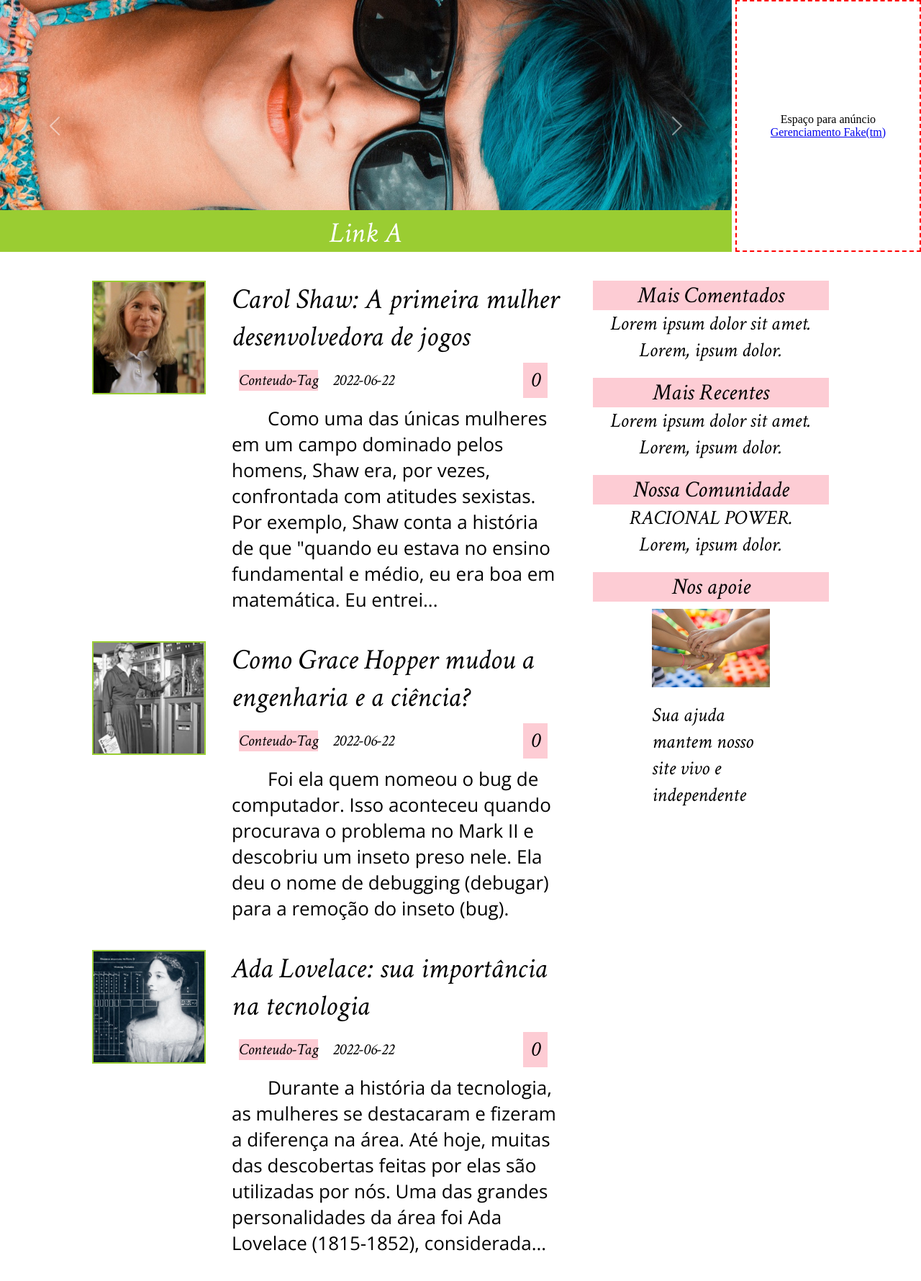
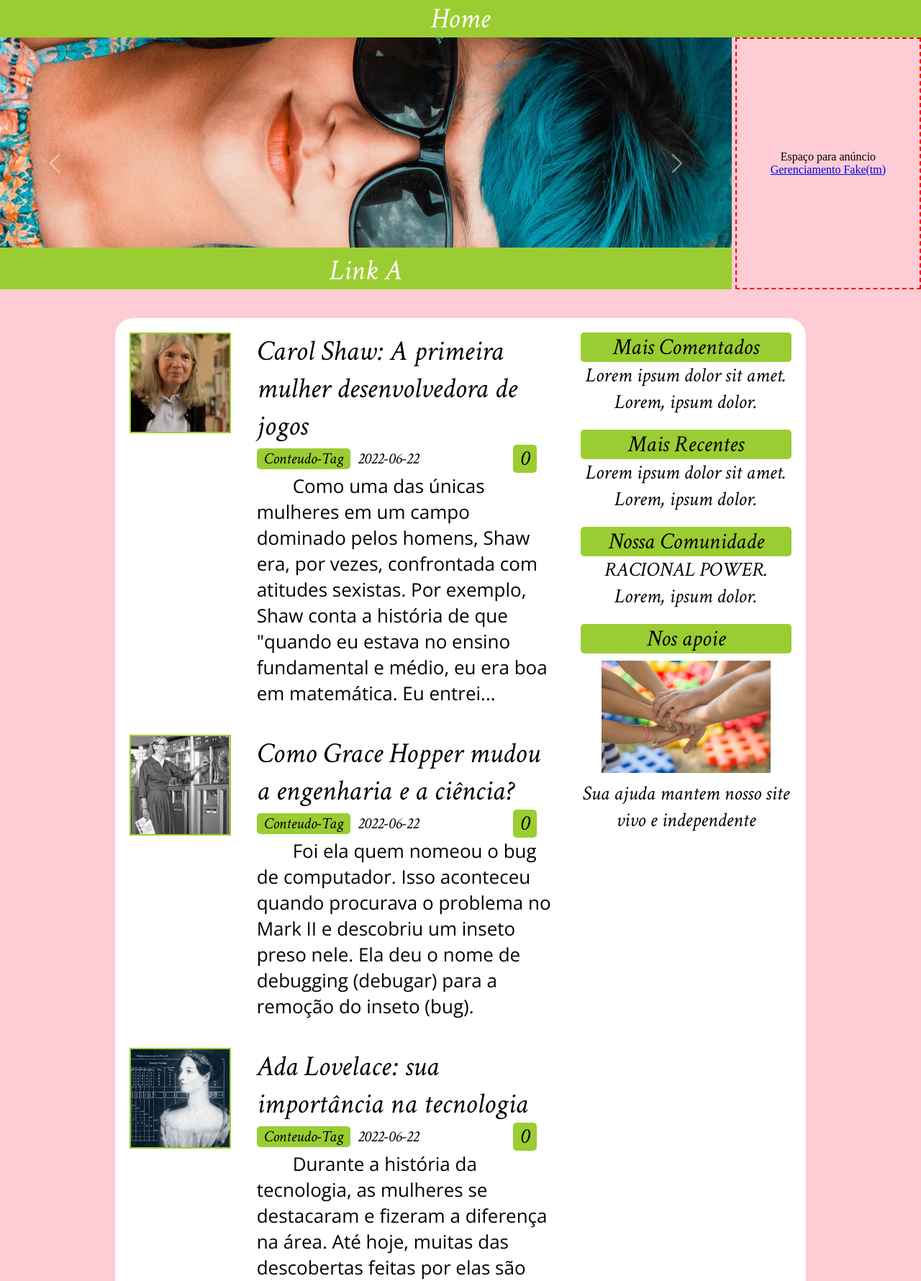
Before and after one commit to jrafaelpcruz/hackaton-pamI, a PHP site: page / in a window 1280 px wide. Shown: the part 139-1919 px from the top of the page at 72% size. Run offline with PHP 8.4, Linux system fonts and the light colour scheme; data comes from the database, SQL or seed files in the repository; some libraries are stand-ins or nearby versions.

Commit message:
varias aprimoramentos e mudanças no estilo e design

```diff
--- a/conteudo-inserir.php
+++ b/conteudo-inserir.php
@@ -1,3 +1,4 @@
+<h1 class="contato-titulo">GSM FAKE</h1>
 <main>
 <form action="?page=proc" method="POST">
   <input type="hidden" name="acao" value="conteudo-inserir">
--- a/inicio.php
+++ b/inicio.php
@@ -1,4 +1,5 @@
 <!-- script js carregando bootstrap-->
+<h1 class="contato-titulo">Home</h1>
 <script src="js/bootstrap.min.js"></script>
 <div class="spotlight-container">
   <div class="spotlight">
@@ -49,7 +50,7 @@
           print "<a href='?page=conteudo&codCtu={$row->codCtu}'>$row->titulo</a>";
           print "<div class='conteudo-atributos'>";
           print "<ul>";
-            print "<li><span class='tag-rosa'>Conteudo-Tag</span></li>";
+            print "<li><span class='tag'>Conteudo-Tag</span></li>";
             print "<li>{$row->data}</li>";
           print "</ul>";
           print "<div class='conteudo-atributos-comentarios'>0</div>";
@@ -59,27 +60,7 @@
       }
     }
     ?>
-
     </div>
-    <div class="conteudo-left">
-      <h1>Mais Comentados</h1>
-      <a href="#">Lorem ipsum dolor sit amet.</a>
-      <a href="#">Lorem, ipsum dolor.</a>
-      <h1>Mais Recentes</h1>
-      <a href="#">Lorem ipsum dolor sit amet.</a>
-      <a href="#">Lorem, ipsum dolor.</a>
-      <h1>Nossa Comunidade</h1>
-      <a href="https://racionalpower.wordpress.com/">RACIONAL POWER.</a>
-      <a href="#">Lorem, ipsum dolor.</a>
-      <h1>Nos apoie</h1>
-      <div class="conteudo-left-apoie">
-        <div>
-          <a href="#"><img src="img/hands.jpg" /></a>
-        </div>
-        <div>
-          <a href="#">Sua ajuda mantem nosso site vivo e independente</a>
-        </div>
-      </div>
-    </div>
+    <?php include 'left-menu.php' ?>
   </div>
  </main>
--- /dev/null
+++ b/left-menu.php
@@ -0,0 +1,28 @@
+<div class="conteudo-left">
+      <div>
+        <h1>Mais Comentados</h1>
+        <a href="#">Lorem ipsum dolor sit amet.</a>
+        <a href="#">Lorem, ipsum dolor.</a>
+      </div>
+      <div>
+        <h1>Mais Recentes</h1>
+        <a href="#">Lorem ipsum dolor sit amet.</a>
+        <a href="#">Lorem, ipsum dolor.</a>
+      </div>
+      <div>
+        <h1>Nossa Comunidade</h1>
+        <a href="https://racionalpower.wordpress.com/">RACIONAL POWER.</a>
+        <a href="#">Lorem, ipsum dolor.</a>
+      </div>
+      <div>
+        <h1>Nos apoie</h1>
+        <div class="conteudo-left-apoie">
+          <div>
+            <a href="#"><img src="img/hands.jpg" /></a>
+          </div>
+          <div>
+            <a href="#">Sua ajuda mantem nosso site vivo e independente</a>
+          </div>
+        </div>
+      </div>
+    </div>
--- a/styles/styles.css
+++ b/styles/styles.css
@@ -7,6 +7,9 @@
   --header-main-color:rgb(253, 204, 212);
   --header-nav-color:darkgreen;
   --header-second-color:yellowgreen;
+}
+body {
+  background-color: var(--header-main-color);
 }
 /*Header.php*/
 header {
@@ -42,9 +45,6 @@ li a:hover {
   display:none;
 }
 @media (max-width:980px) {
-  header {
-    background-color: #FFF;
-  }
   header h1 {
     font-size:10vw;
   }
@@ -72,18 +72,24 @@ li a:hover {
 
 /*inicio.php*/
 main {
-  width:80%;
+  width:75%;
+  padding:20px;
+  box-sizing:border-box;
   display:flex;
   flex-flow: wrap column;
   align-items: center;
+  margin-top: 40px;
   margin-left: auto;
   margin-right: auto;
   font-family: 'Crimson Text', serif;
+  background-color: #FFF;
+  border-radius: 25px;
 }
 .spotlight-container {
   width:100%;
   display:flex;
   gap:5px;
+  margin-bottom:20px;
 }
 .spotlight {
   flex:4 1 0;
@@ -115,7 +121,6 @@ main {
 }
 .container {
   width:100%;
-  margin-top:40px;
   display:flex;
   gap:40px;
 }
@@ -153,7 +158,7 @@ main {
   color:#000;
 }
 .conteudo a:hover {
-  font-weight: bold;
+  color: var(--header-second-color);
 }
 .conteudo p {
   font-size: 26px;
@@ -163,43 +168,41 @@ main {
 .conteudo-atributos {
   width:95%;
   display: flex;
-  gap:10px;
   justify-content: space-between;
   align-items: center;
-  margin:10px 0;
 }
 .conteudo-atributos ul {
   list-style: none;
   display:flex;
+  gap:10px;
   font-size: 22px;
 }
-.conteudo-atributos li {
-  padding:2px 10px;
-}
-.tag-verde {
+.tag {
   background-color: var(--header-second-color);
-}
-.tag-rosa {
-  background-color: var(--header-main-color);
+  padding:0 10px;
+  border-radius:5px;
 }
 .conteudo-atributos-comentarios {
   font-size:30px;
-  background-color:var(--header-main-color);
-  padding:5px 10px;
+  background-color:var(--header-second-color);
+  padding:0px 10px;
+  border-radius: 5px;
 }
 .conteudo-left {
   flex: 1 1 0;
   display:flex;
   flex-flow: wrap column;
+  gap:20px;
+}
+.conteudo-left div {
+  display:flex;
+  flex-flow: wrap column;
 }
 .conteudo-left h1 {
   font-weight: normal;
-  background-color: var(--header-main-color);
-  margin-top:20px;
+  background-color: var(--header-second-color);
   text-align:center;
-}
-.conteudo-left h1:first-child{
-  margin-top:0;
+  border-radius: 5px;
 }
 .conteudo-left a {
   font-size:28px;
@@ -208,21 +211,19 @@ main {
   color:#000;
 }
 .conteudo-left a:hover {
-  font-weight: bold;
+  color: var(--header-second-color);
 }
 .conteudo-left-apoie {
   width:100%;
   display:flex;
-  flex-flow:wrap column;
-  align-items: center;
-  gap:10px;
+  flex-flow:column;
   margin-top:10px;
 }
 .conteudo-left-apoie div {
-  width:50%;
+  flex:1 1 0;
 }
 .conteudo-left-apoie img {
-  width:100%;
+  width:80%;
 }
 @media (max-width:1200px) {
   .conteudo-left {
```
Also changed, not shown: conteudo.php (+5 -23 lines), img/wow.jpg (added), img/wowp.jpg (added).
